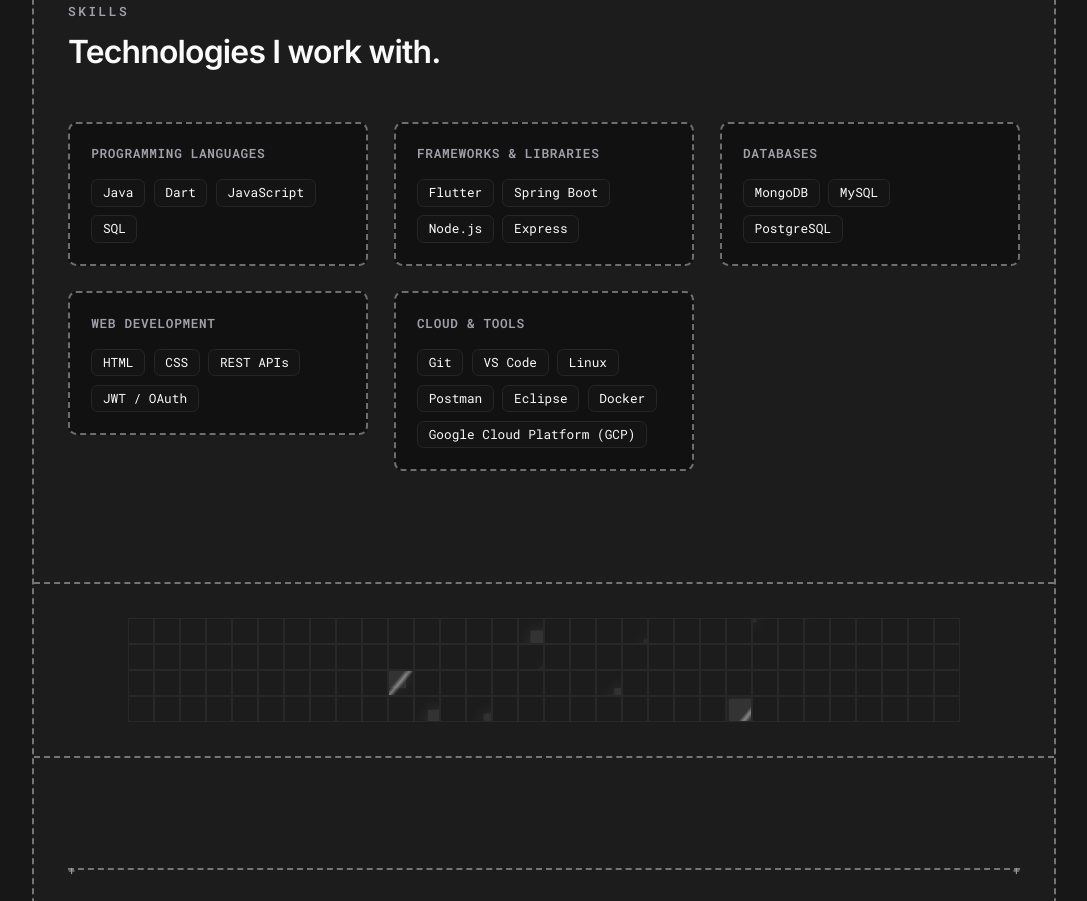
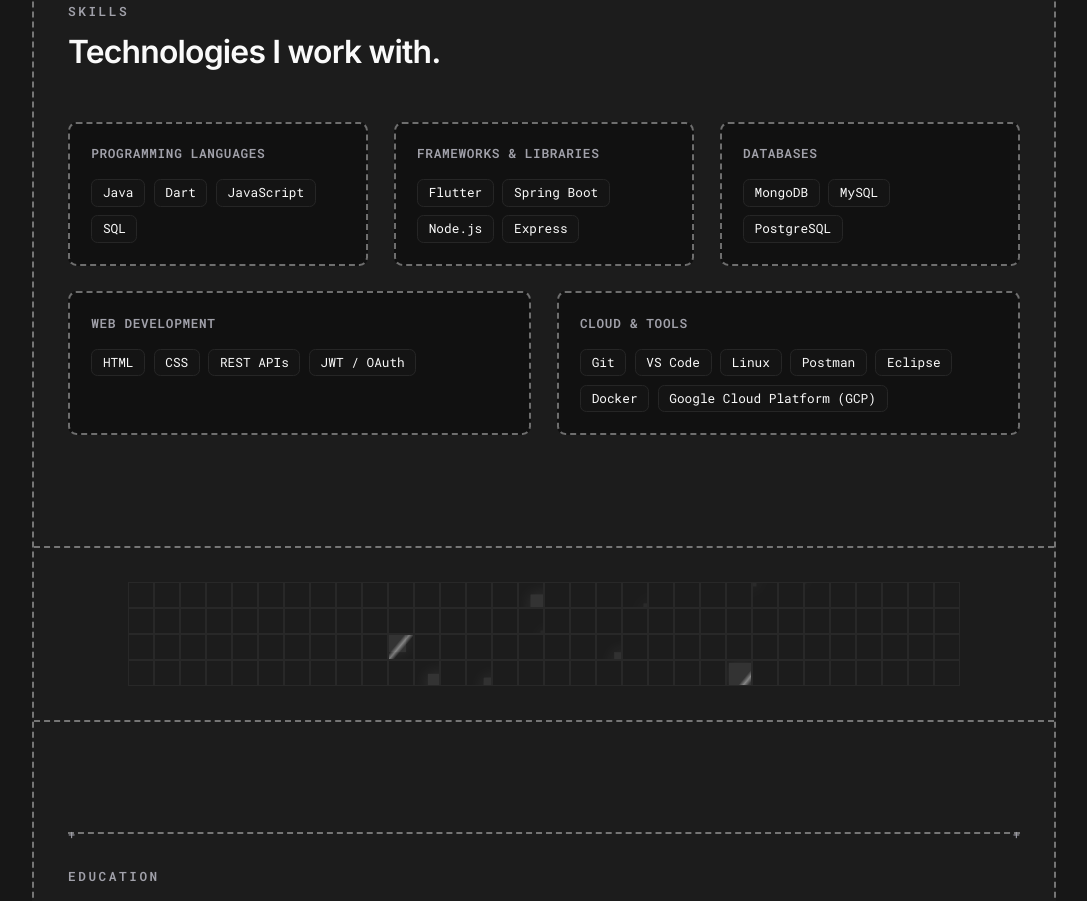
Before and after one commit to TheNirajMahale/portfolio, a Next.js app: page / in a window 1280 px wide. Shown: the part 3160-4061 px from the top of the page, without its empty margins (96-1183 px from the left). Built offline with nearby package versions, Linux system fonts and the light colour scheme.

Commit message:
style(skills): make grid layout perfectly symmetrical and equal height

```diff
--- a/src/components/skills.tsx
+++ b/src/components/skills.tsx
@@ -16,17 +16,20 @@
 export function Skills() {
   return (
     <Section id="skills" title="Skills" subtitle="Technologies I work with.">
-      <StaggerContainer className="grid gap-6 sm:grid-cols-2 lg:grid-cols-3">
-        {displayCategories.map((category) => {
+      <StaggerContainer className="grid gap-6 sm:grid-cols-2 lg:grid-cols-6">
+        {displayCategories.map((category, index) => {
           const items = resumeData.skills[category as keyof typeof resumeData.skills];
           if (!items || !Array.isArray(items)) return null;
 
           return (
-            <StaggerItem key={category}>
+            <StaggerItem
+              key={category}
+              className={index < 3 ? "lg:col-span-2" : index === 4 ? "lg:col-span-3 sm:col-span-2 lg:col-[span_3]" : "lg:col-span-3"}
+            >
               <motion.div
                 whileHover={{ y: -6 }}
                 transition={{ duration: 0.25, ease: "easeOut" }}
-                className="rounded-lg border-2 border-dashed border-foreground/40 bg-card p-5 card-glow"
+                className="h-full flex flex-col rounded-lg border-2 border-dashed border-foreground/40 bg-card p-5 card-glow"
               >
                 <h3 className="mb-4 font-mono text-xs font-semibold uppercase tracking-wider text-muted-foreground">
                   {category}
```
